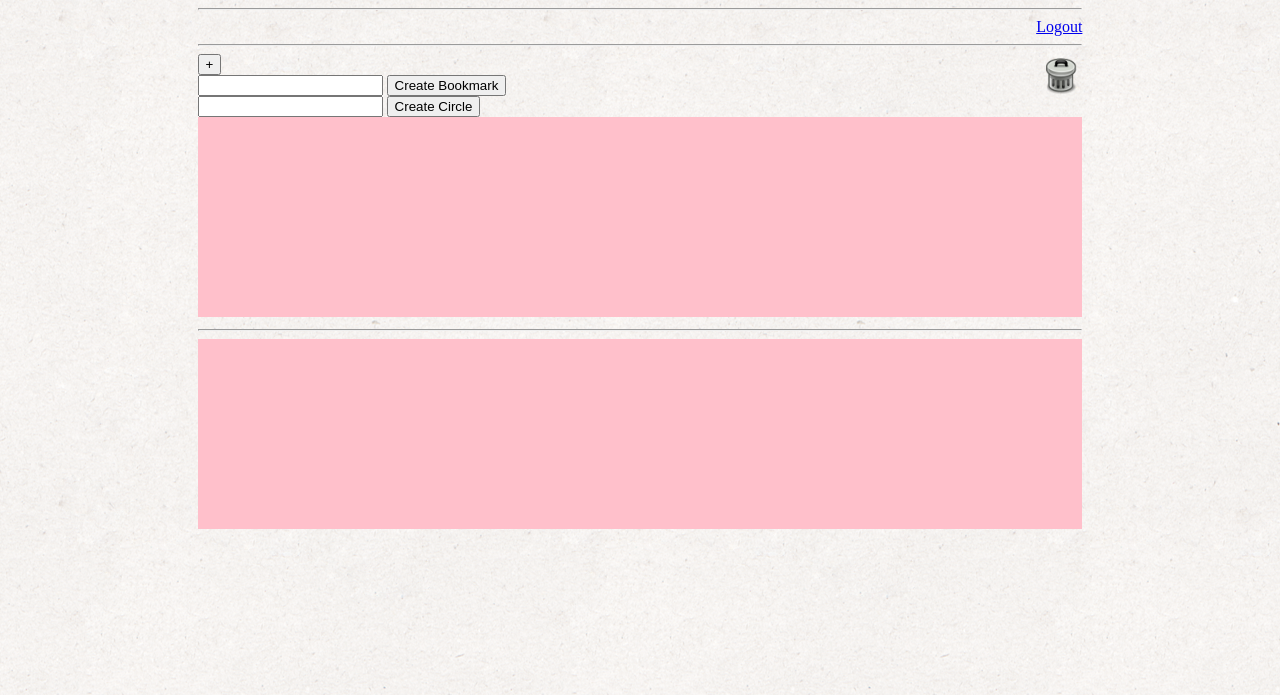
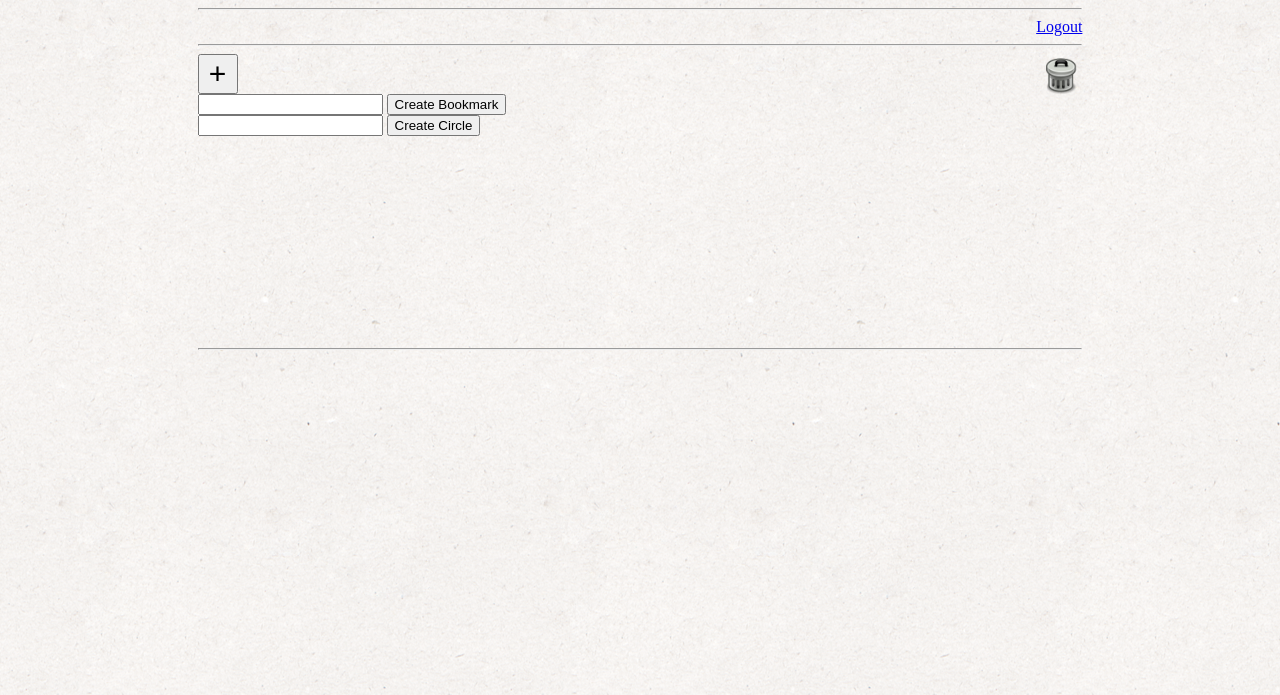
Before and after one commit to paul-w/bookmarkplus, a Flask app: template src/templates/html/main.html in a window 1280 px wide. Shown: the part 105-800 px from the top of the page. Run offline with Flask 2, Linux system fonts and the light colour scheme; the template is opened without the code that fills it, so the values that code supplies are empty; parts of the project's set-up code (start-up, migrations or seed data) failed here and were passed over; some web fonts are replaced.

Commit message:
+ button looks nicer

```diff
--- a/src/static/css/style.css
+++ b/src/static/css/style.css
@@ -24,7 +24,6 @@ div.bookmarks_container {
   display: inline-block;
   width: 100%;
   height: 200px;
-  background-color: pink;
   overflow: auto;
 }
 
@@ -51,7 +50,6 @@ div.inner_circles_container {
   display: inline-block;
   width: 2000px;
   height: 190px;
-  background-color: pink;
   overflow: hidden;
 }
 
@@ -165,3 +163,9 @@ img#trash {
   width: 40px;
   height: 40px;
 }
+
+button#add_item {
+  width: 40px;
+  height: 40px;
+  font-size: 30px;
+}
```
